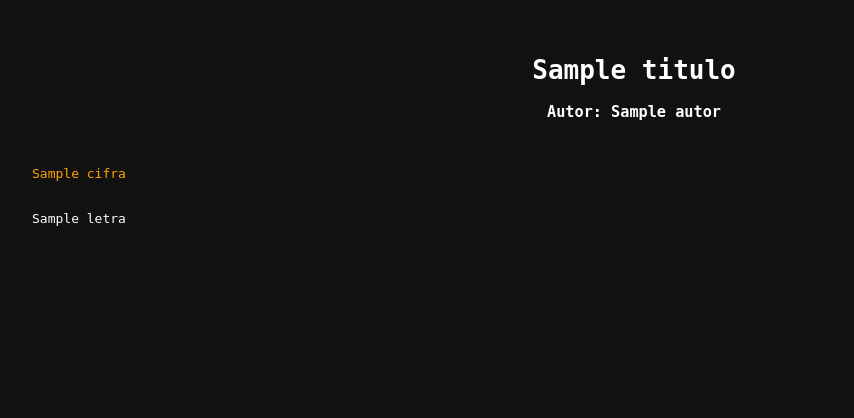
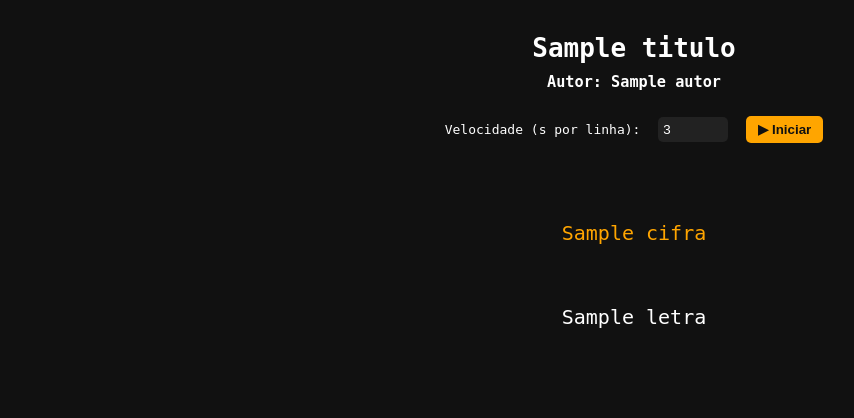
Before and after one commit to fireprojectx/ciframusic, a FastAPI app: template templates/presentation.html in a window 1280 px wide. Shown: the top 418 px of the page, without its empty margins (6-860 px from the left). Run offline with FastAPI, Linux system fonts and the light colour scheme; the template is opened without the code that fills it: most values are stand-ins (such as "Sample title", 1, 10 or a date in 2020).

Commit message:
melhoraria da apresentação

```diff
--- a/templates/presentation.html
+++ b/templates/presentation.html
@@ -8,26 +8,69 @@
       background-color: #111;
       color: white;
       font-family: monospace;
-      padding: 30px;
+      padding: 20px;
+      display: flex;
+      flex-direction: column;
+      align-items: center;
+    }
+
+    h1, h3 {
+      text-align: center;
+      margin: 5px 0;
+    }
+
+    #controle {
+      margin: 20px 0;
+    }
+
+    input[type="number"] {
+      width: 60px;
+      padding: 5px;
+      border-radius: 5px;
+      border: none;
+      margin-left: 10px;
+      background: #222;
+      color: #fff;
+    }
+
+    button {
+      margin-left: 10px;
+      padding: 6px 12px;
+      border-radius: 5px;
+      border: none;
+      background-color: orange;
+      color: #111;
+      font-weight: bold;
+      cursor: pointer;
+    }
+
+    #letra {
+      width: 100%;
+      max-width: 800px;
     }
 
     .linha {
-      margin-bottom: 20px;
+      margin-bottom: 12px;
       white-space: pre;
+      text-align: center;
+      font-size: 20px;
+      line-height: 1.4;
     }
 
     .cifra {
       color: orange;
-    }
-
-    h1, h3 {
-      text-align: center;
     }
   </style>
 </head>
 <body>
   <h1>{{ titulo }}</h1>
   <h3>Autor: {{ autor }}</h3>
+
+  <div id="controle">
+    <label for="velocidadeInput">Velocidade (s por linha):</label>
+    <input type="number" id="velocidadeInput" value="3" step="0.1" min="0.1">
+    <button onclick="iniciarRolagem()">▶ Iniciar</button>
+  </div>
 
   <div id="letra">
     {% for l in linhas %}
@@ -37,5 +80,29 @@
       </div>
     {% endfor %}
   </div>
+
+  <script>
+    const paragrafos = document.querySelectorAll('.linha');
+    let index = 0;
+    let rolagemAtiva = false;
+
+    function iniciarRolagem() {
+      if (rolagemAtiva) return;
+      index = 0;
+      rolagemAtiva = true;
+      scrollLinha();
+    }
+
+    function scrollLinha() {
+      if (index < paragrafos.length) {
+        paragrafos[index].scrollIntoView({ behavior: 'smooth', block: 'center' });
+        index++;
+        const velocidade = parseFloat(document.getElementById("velocidadeInput").value) || 3;
+        setTimeout(scrollLinha, velocidade * 1000);
+      } else {
+        rolagemAtiva = false;
+      }
+    }
+  </script>
 </body>
 </html>
```
